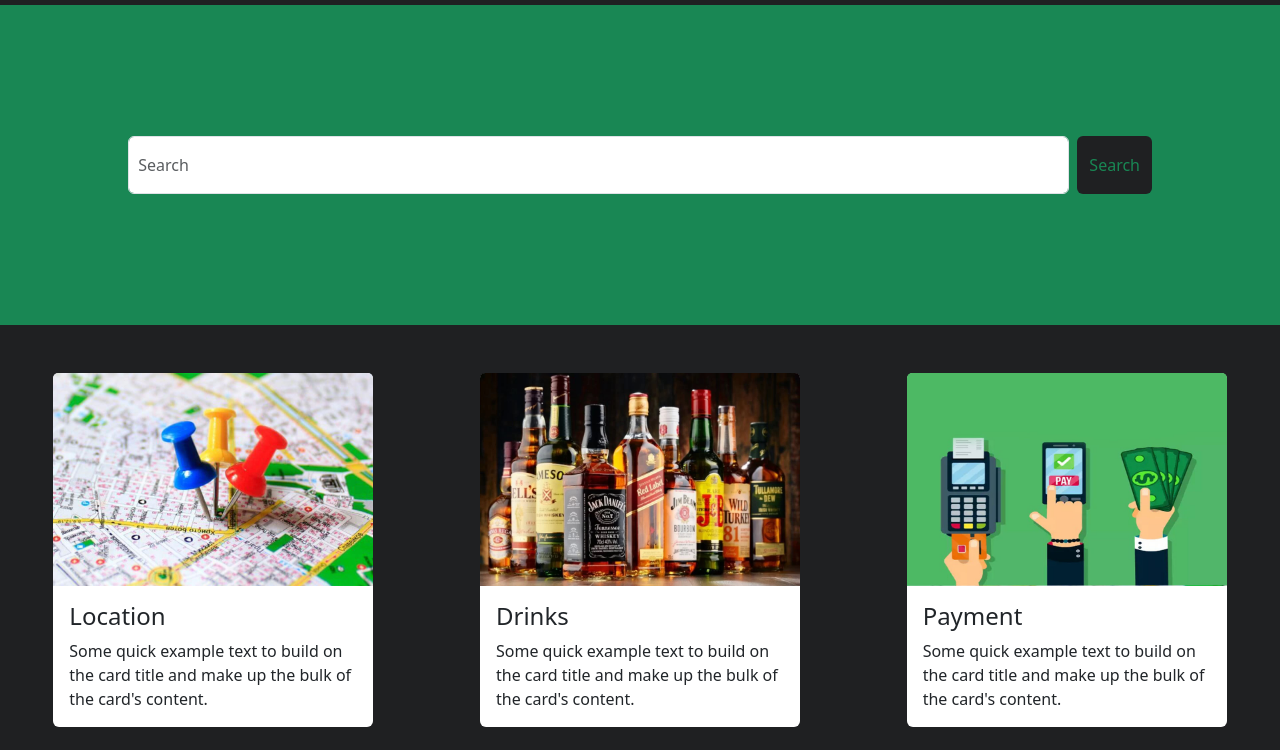
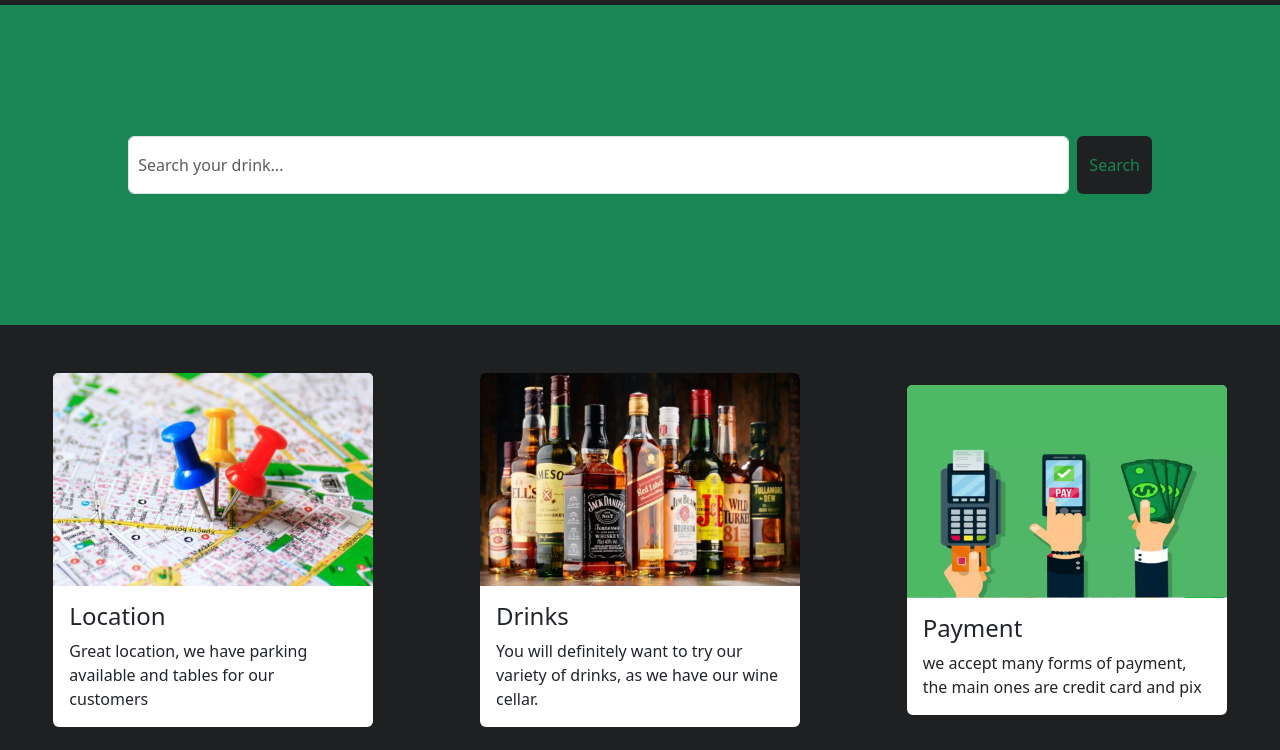
Before and after one commit to Kellviiin/drinks, a plain HTML site: page index.html in a window 1280 px wide. Shown: the part 51-801 px from the top of the page. Drawn offline with nearby package versions, Linux system fonts and the light colour scheme.

Commit message:
finished

```diff
--- a/index.html
+++ b/index.html
@@ -6,7 +6,8 @@
     <meta name="viewport" content="width=device-width, initial-scale=1.0">
     <link rel="stylesheet" href="https://cdn.jsdelivr.net/npm/bootstrap@5.3.0-alpha3/dist/css/bootstrap.min.css">
     <link rel="stylesheet" href="style.css">
-    <title>Delivery Drinks</title>
+    <link rel="icon" type="image/x-icon" href="img/logo.svg">
+    <title>Drinks</title>
 </head>
 <body>
     <header>
@@ -21,7 +22,7 @@
     </header>
     <main>
         <form class="d-flex" role="search">
-            <input class="form-control me-2" type="search" placeholder="Search" aria-label="Search">
+            <input class="form-control me-2" type="search" placeholder="Search your drink..." aria-label="Search">
             <button class="btn btn-outline-success" type="submit">Search</button>
         </form>
     </main>
@@ -31,7 +32,7 @@
                 <img src="img/location.jpg" class="card-img-top" alt="...">
                 <div class="card-body">
                 <h5 class="card-title">Location</h5>
-                <p class="card-text">Some quick example text to build on the card title and make up the bulk of the card's content.</p>
+                <p class="card-text">Great location, we have parking available and tables for our customers</p>
                 </div>
             </div>
         </a>
@@ -40,7 +41,7 @@
                 <img src="img/Whiskys_Para_Presentear_em_2021.jpg" class="card-img-top" alt="...">
                 <div class="card-body">
                 <h5 class="card-title">Drinks</h5>
-                <p class="card-text">Some quick example text to build on the card title and make up the bulk of the card's content.</p>
+                <p class="card-text">You will definitely want to try our variety of drinks, as we have our wine cellar.</p>
                 </div>
             </div>
         </a>
@@ -50,7 +51,8 @@
                 <img src="img/pay.jpg" class="card-img-top" alt="...">
                 <div class="card-body">
                 <h5 class="card-title">Payment</h5>
-                <p class="card-text">Some quick example text to build on the card title and make up the bulk of the card's content.</p>
+                <p class="card-text">
+                    we accept many forms of payment, the main ones are credit card and pix</p>
                 </div>
             </div>
         </a>
```
